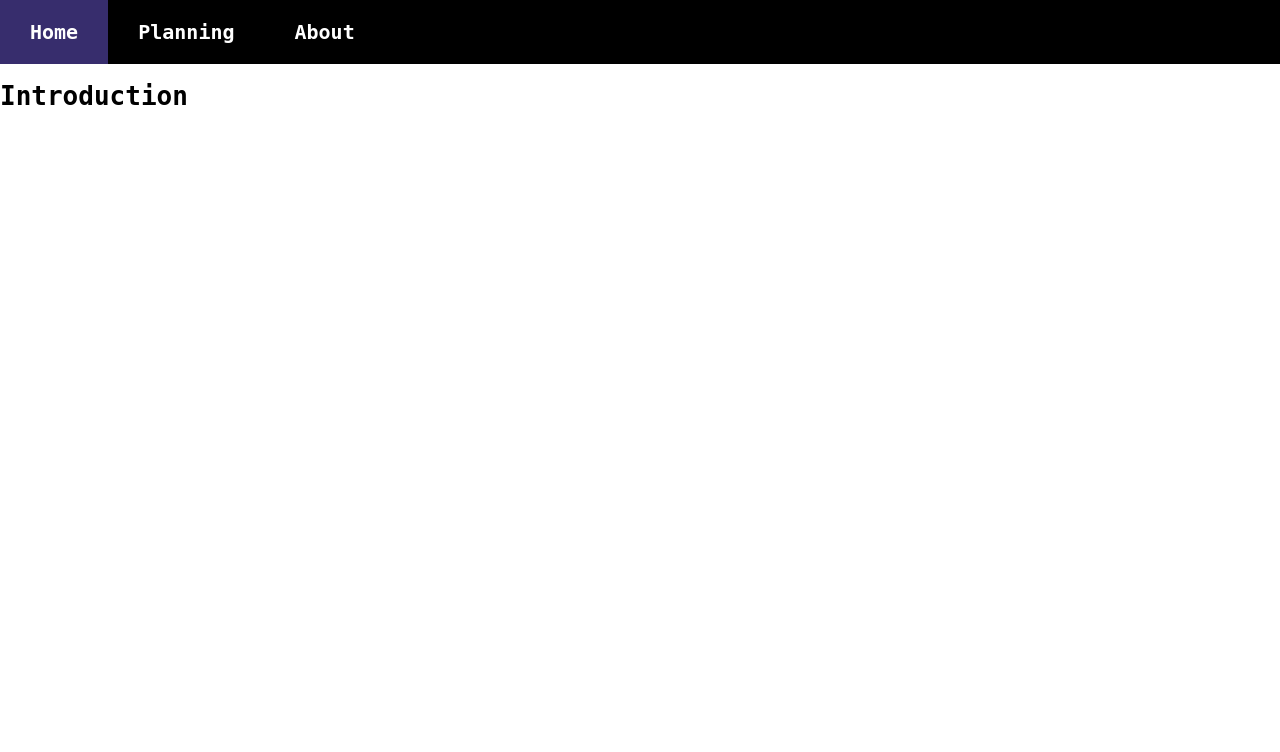
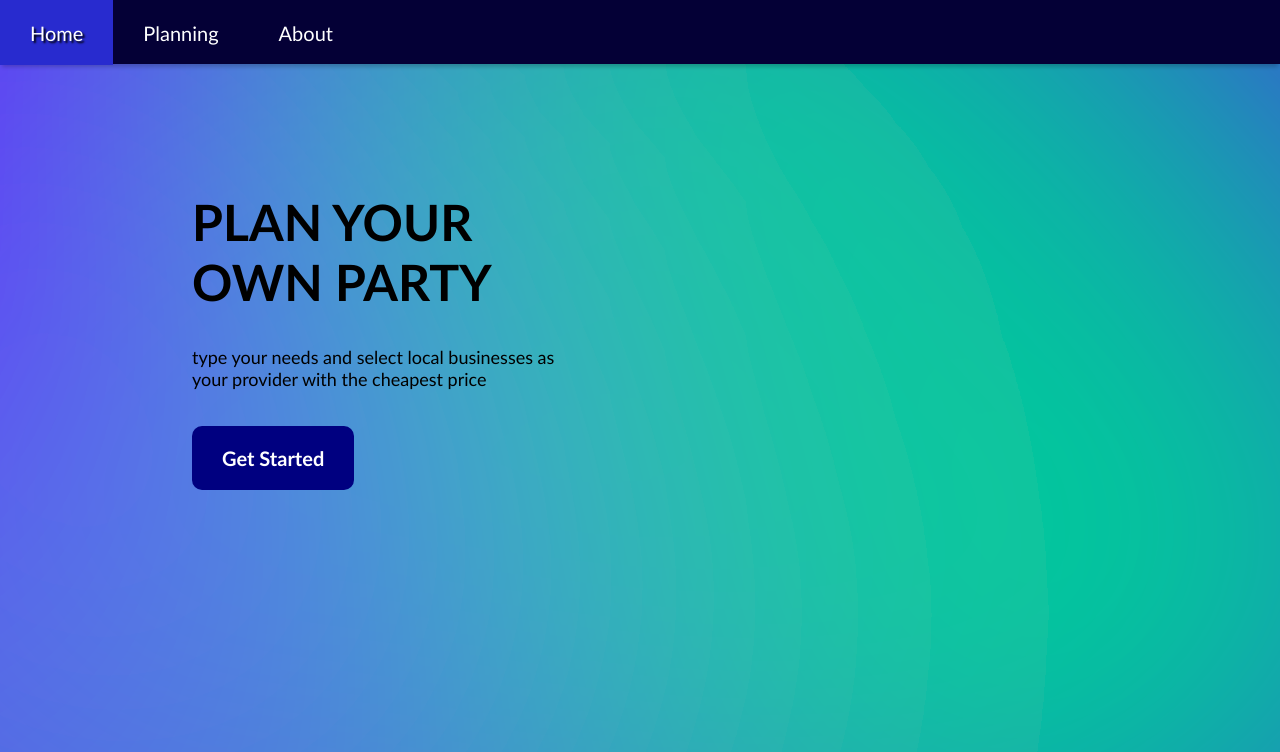
Before and after one commit to Sslithercode/SocialSourcedLocal, a Flask app: page / in a window 1280 px wide. Shown: the top 752 px of the page. Run offline with Flask 3, Linux system fonts and the light colour scheme.

Commit message:
fixed styling

```diff
--- a/static/style.css
+++ b/static/style.css
@@ -1,37 +1,64 @@
 body{
-    font-family: monospace;
+    font-family: 'Trebuchet MS', sans-serif;
     margin: 0;
+    background-image: url("backgroundImage.svg");
+    background-repeat: no-repeat;
+    background-size: cover;
 }
 
 
+/*nav bar styles*/
+
 .navBar{
-    background-color: black;
     height: 4rem;
     width: 100%;
+    background-color: rgb(4, 0, 54);
+    box-shadow: 0 5px 4px -2px rgba(0,0,0,.2);
 }
 
 .navBar a{
+    color:rgb(255, 255, 255);
     text-align: center;
-    color: white;
-    padding: 20px 30px;
+    padding: 20.5px 30px;
     font-size: 20px;
     float: left;
     text-decoration: none;
-    font-weight: bold;
+    font-weight: lighter;
 }
 
 a:hover{
-    background-color: rgb(68, 66, 66);
-    color: white;
+    text-shadow: 2px 2px 2px rgb(0, 0, 0);
+    background-color: rgb(40, 43, 207);
+    color: rgb(255, 255, 255);
 }
 
-#home{
-    background-color: rgb(22, 22, 173);
-    color: white;
+
+
+/*home page style*/
+.homePageContent{
+    height: 20rem;
+    width: 25rem;
+    text-align: left;
+    margin-top: 10%;
+    margin-left: 15%;
+}
+
+.homePageContent h1{
+    font-size: 50px;
 
 }
 
-#home:hover{
-    background-color: rgb(55, 45, 109);
-    color: white;
+.homePageContent p{
+    font-size: 18px;
+    font-weight: 500;
 }
+
+.btn{
+    padding: 20px 30px;
+    background-color: rgb(0, 0, 128);
+    color:white;
+    font-size: 20px;
+    font-weight: 600;
+    text-decoration: none;
+    border-radius: 10px;
+}
--- a/templates/base.html
+++ b/templates/base.html
@@ -5,10 +5,11 @@
     <meta name="viewport" content="width=device-width, initial-scale=1.0">
     <title>{%block title%}{%endblock%}</title>
     <link rel = "stylesheet" href = "../static/style.css">
+
 </head>
 <body>
     <div class = "navBar">
-        <a id = "home" href = "/">Home</a>
+        <a href = "/">Home</a>
         <a href = "/planning">Planning</a>
         <a href="/about">About</a>
     </div>
--- a/templates/index.html
+++ b/templates/index.html
@@ -1,5 +1,10 @@
 {% extends "base.html"%}
 {%block title%} Home {%endblock%}
 {%block content%}
-<h1>Introduction</h1>
+<div class = "homePageContent">
+    <h1>PLAN YOUR OWN PARTY</h1>
+    <p>type your needs and select local businesses as your provider with the cheapest price</p>
+    <br><br>
+    <a class = "btn" href = "/planning">Get Started</a>
+</div>
 {%endblock%}
```
Also changed, not shown: static/backgroundImage.svg (added).
